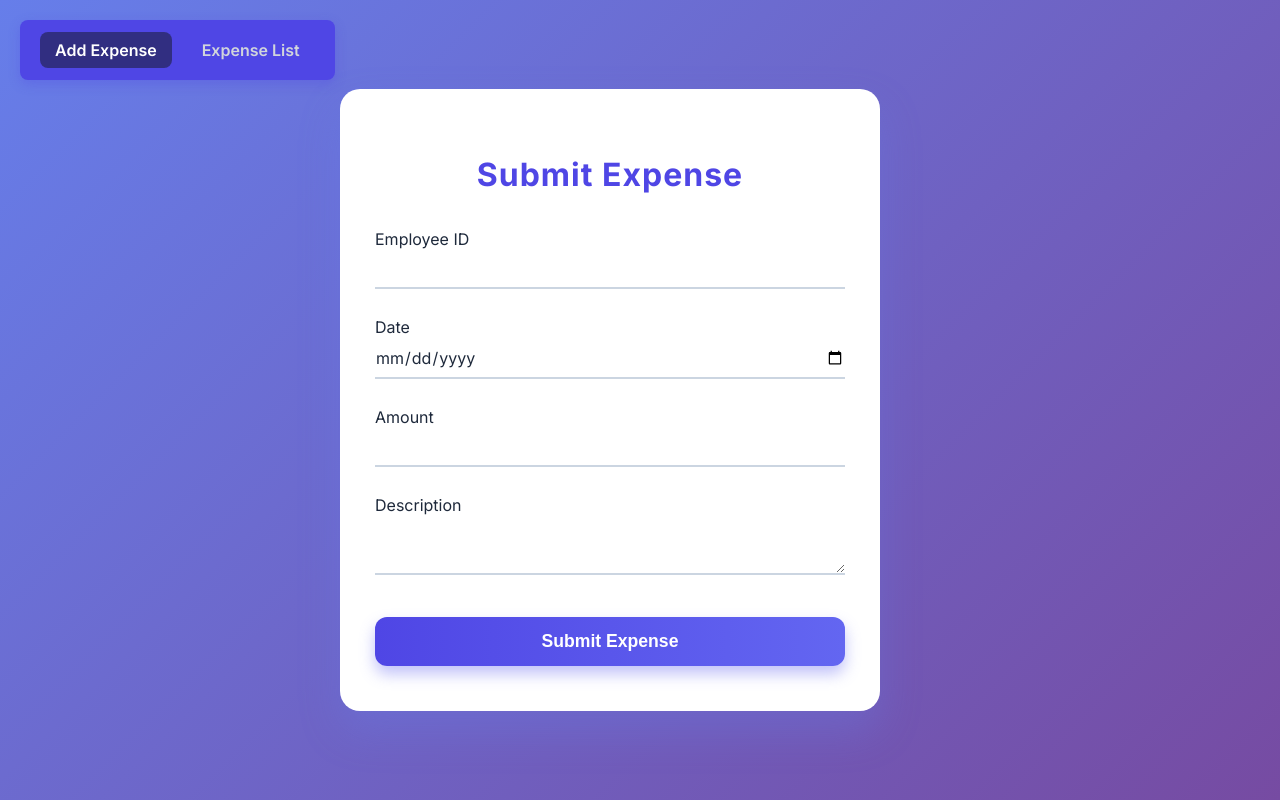
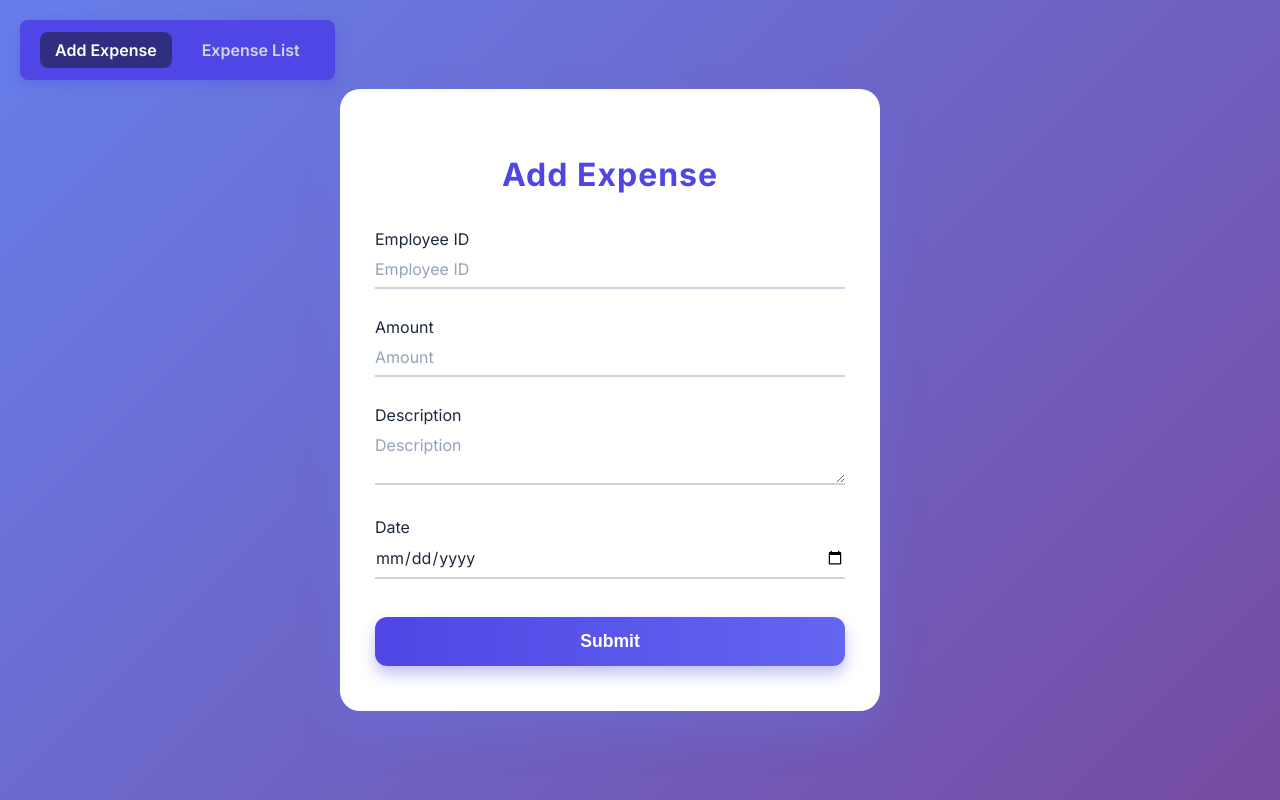
Before and after one commit to Pragalya03/my-reimbursement-portal, a React (Create React App) app in the folder reactapp/: page / in a window 1280 px wide. Built offline with nearby package versions, Linux system fonts and the light colour scheme.

Commit message:
Update ExpenseForm.js

```diff
--- a/reactapp/src/components/ExpenseForm.js
+++ b/reactapp/src/components/ExpenseForm.js
@@ -1,70 +1,128 @@
 import React, { useState } from "react";
 import "./ExpenseForm.css";
 import { createExpense } from "../utils/api";
+//import { useNavigate } from "react-router-dom";
+
 
 function ExpenseForm({ onAdd }) {
   const [formData, setFormData] = useState({
     employeeId: "",
+    amount: "",
+    description: "",
     date: "",
-    amount: "",
-    description: ""
   });
+  const [error, setError] = useState("");
+  const [success, setSuccess] = useState("");
 
   const handleChange = (e) => {
     setFormData({ ...formData, [e.target.name]: e.target.value });
   };
 
+  const validateForm = () => {
+    if (!formData.employeeId) return "Employee ID is required";
+    if (Number(formData.amount) <= 0) return "Amount must be greater than 0";
+    if (
+      !formData.description ||
+      formData.description.length < 5 ||
+      formData.description.length > 200
+    )
+      return "Description must be 5-200 characters";
+    if (!formData.date) return "Date is required";
+    if (new Date(formData.date) > new Date())
+      return "Date cannot be in the future";
+    return "";
+  };
+
   const handleSubmit = async (e) => {
     e.preventDefault();
-    await createExpense(formData);
-    onAdd();
-    setFormData({ employeeId: "", date: "", amount: "", description: "" });
+    const validationError = validateForm();
+    if (validationError) {
+      setError(validationError);
+      setSuccess("");
+      return;
+    }
+
+    try {
+      const response = await createExpense({
+        employeeId: Number(formData.employeeId),
+        amount: Number(formData.amount),
+        description: formData.description,
+        date: formData.date,
+      });
+      setSuccess("Expense submitted successfully!");
+      setError("");
+      setFormData({ employeeId: "", amount: "", description: "", date: "" });
+      if (onAdd) onAdd(response);
+    } catch (err) {
+      setError(err.message || "Error submitting expense");
+      setSuccess("");
+    }
   };
 
   return (
-    <div className="expense-form">
-      <h2>Submit Expense</h2>
-      <form onSubmit={handleSubmit}>
-        <label>Employee ID</label>
+    <>
+    {/*<button className="back-btn" onClick={() => navigate("/")}>
+         Back
+  </button>*/}
+    <form className="expense-form" onSubmit={handleSubmit}>
+      <h2>Add Expense</h2>
+
+      {error && (
+        <p data-testid="error-message" className="error">
+          {error}
+        </p>
+      )}
+      {success && (
+        <p data-testid="success-message" className="success">
+          {success}
+        </p>
+      )}
+
+
+      <label>Employee ID
       <input
-          type="text"
+        type="number"
         name="employeeId"
+        placeholder="Employee ID"
         value={formData.employeeId}
         onChange={handleChange}
-          required
       />
+      </label>
 
-        <label>Date</label>
+      <label >Amount
+      <input
+        type="number"
+        step="0.01"
+        name="amount"
+        placeholder="Amount"
+        value={formData.amount}
+        onChange={handleChange}
+      />
+      </label>
+
+      <label >Description
+      <textarea
+        name="description"
+        placeholder="Description"
+        value={formData.description}
+        onChange={handleChange}
+      />
+      </label>
+
+      <label>Date
       <input
         type="date"
         name="date"
         value={formData.date}
         onChange={handleChange}
-          required
       />
+      </label>
 
-        <label>Amount</label>
-        <input
-          type="number"
-          name="amount"
-          value={formData.amount}
-          onChange={handleChange}
-          required
-        />
-
-        <label>Description</label>
-        <textarea
-          name="description"
-          value={formData.description}
-          onChange={handleChange}
-          required
-        ></textarea>
-
-        <button type="submit" className="submit-btn">
-          Submit Expense
+      <button data-testid="submit-btn" type="submit">
+        Submit
       </button>
     </form>
-    </div>
+          </>
   );
 }
 
```
Lines whose indentation alone changed are shown as unchanged.
